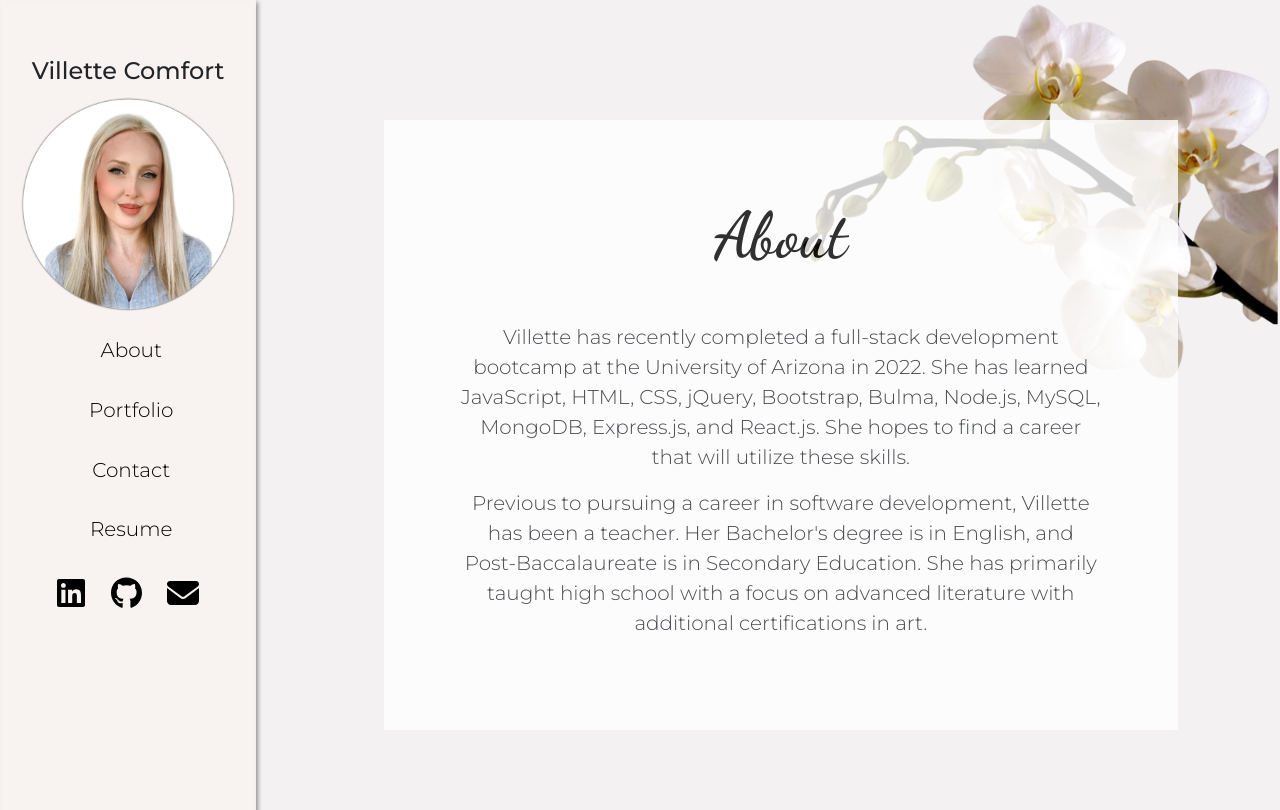
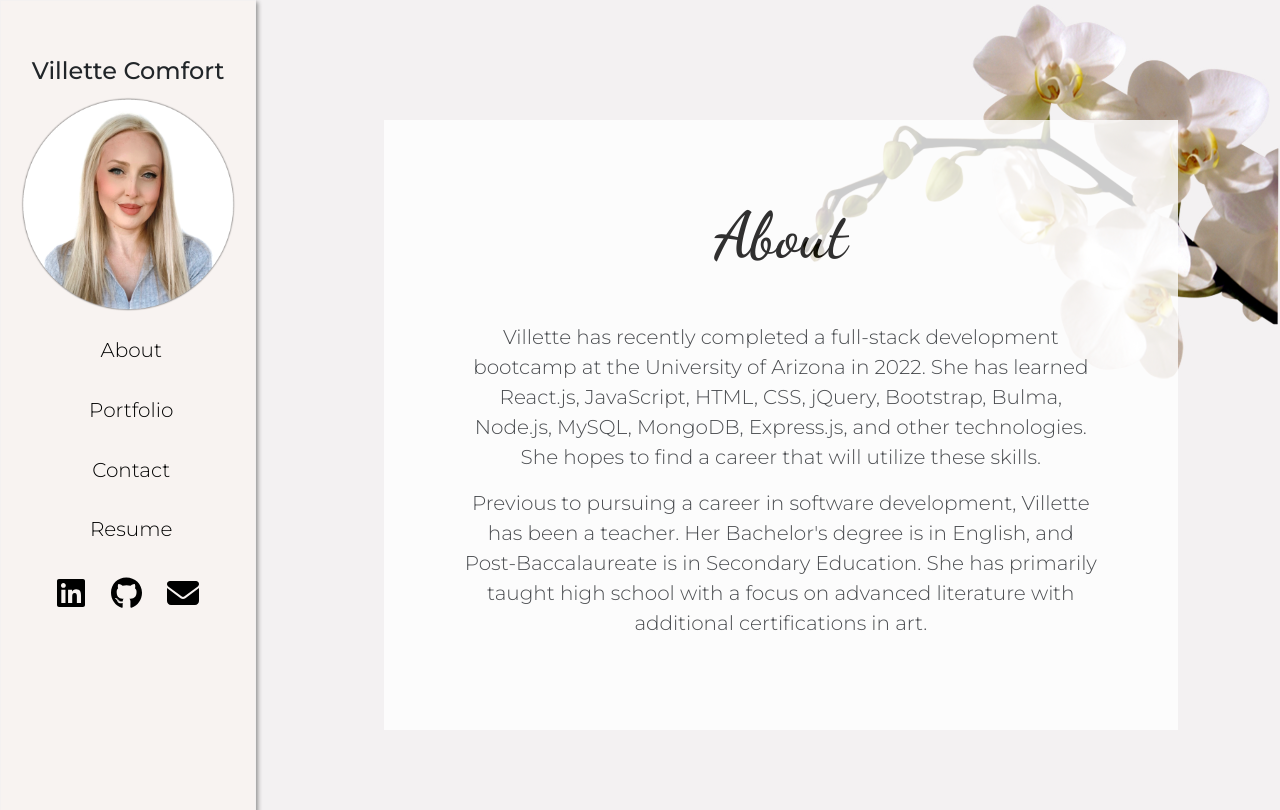
Before and after one commit to villettec/M20C-React_Portfolio, a React (Create React App) app: page / in a window 1280 px wide. Built offline with nearby package versions, Linux system fonts and the light colour scheme.

Commit message:
Changing dropdown colors

```diff
--- a/src/components/Navigation.jsx
+++ b/src/components/Navigation.jsx
@@ -45,7 +45,7 @@ const Navigation = (props) => {
   <div className="dropdown">
     {/* Button is dusty pink if active, otherwise dusty light greyish pink */}
   <button className="btn btn-secondary dropdown-toggle" type="button" id="dropdownMenuButton" data-toggle="dropdown" aria-haspopup="true" aria-expanded="false" onClick={handleClick}
-        style={{ backgroundColor: active ? "#82856f" : "rgb(251, 249, 249))" , borderColor: active ? "#82856f" : "#82856f", color: active ? "rgb(251, 249, 249)" : "rgb(183, 128, 151)" }}>
+        style={{ backgroundColor: active ? "#faf0e6" : "rgb(251, 249, 249))" , borderColor: active ? "#faf0e6" : "#faf0e6", color: active ? "rgb(251, 249, 249)" : "faf0e6" }}>
     Menu
   </button>
   <div className="dropdown-menu" aria-labelledby="dropdownMenuButton">
--- a/src/pages/AboutMe.jsx
+++ b/src/pages/AboutMe.jsx
@@ -9,7 +9,7 @@ const AboutMe = () => {
             <h2>About</h2>
             <article>
                 <p>
-                    Villette has recently completed a full-stack development bootcamp at the University of Arizona in 2022. She has learned JavaScript, HTML, CSS, jQuery, Bootstrap, Bulma, Node.js, MySQL, MongoDB, Express.js, and React.js. She hopes to find a career that will utilize these skills.
+                    Villette has recently completed a full-stack development bootcamp at the University of Arizona in 2022. She has learned React.js, JavaScript, HTML, CSS, jQuery, Bootstrap, Bulma, Node.js, MySQL, MongoDB, Express.js, and other technologies. She hopes to find a career that will utilize these skills.
                 </p>
                 <p>
                     Previous to pursuing a career in software development, Villette has been a teacher. Her Bachelor's degree is in English, and Post-Baccalaureate is in Secondary Education. She has primarily taught high school with a focus on advanced literature with additional certifications in art.
```
